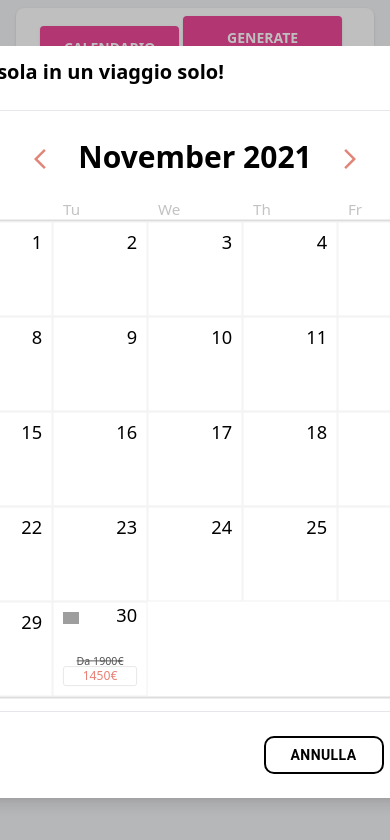
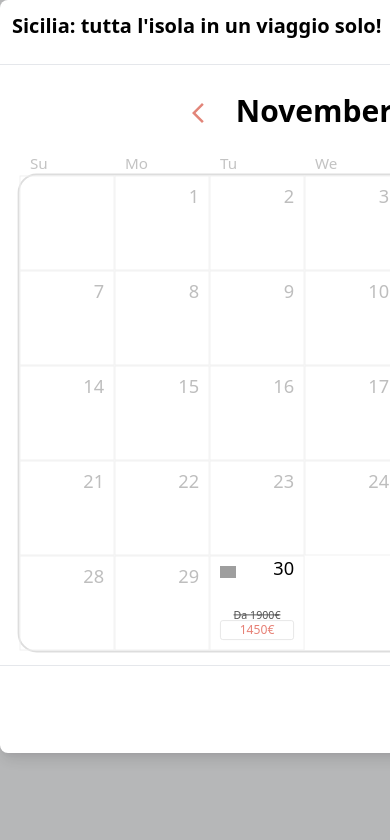
Before and after one commit to lucaperullo/widgets, a Next.js app: page / in a window 390 px wide. Both pictures are taken after a click on the button "CALENDARIO". Shown: the top 840 px of the page. Built offline with nearby package versions, Linux system fonts and the light colour scheme; grey boxes are pictures that could not be loaded.

Commit message:
fix : slightly more responsive

```diff
--- a/src/Components/Calendar.tsx
+++ b/src/Components/Calendar.tsx
@@ -21,13 +21,13 @@ const Calendar = (props: any) => {
     setToday(new Date(today.setMonth(today.getMonth() + 1)));
     setLMonth(today.getMonth() + 1);
     setLYear(today.getFullYear());
-    setMonthString(today.toLocaleString(`default`, { month: `long` }));
+    setMonthString(today.toLocaleString(locale, { month: `long` }));
   };
   const prevMonth = () => {
     setToday(new Date(today.setMonth(today.getMonth() - 1)));
     setLMonth(today.getMonth() + 1);
     setLYear(today.getFullYear());
-    setMonthString(today.toLocaleString(`default`, { month: `long` }));
+    setMonthString(today.toLocaleString(locale, { month: `long` }));
   };
 
   const addEventsToDays = (days: any) => {
@@ -80,8 +80,8 @@ const Calendar = (props: any) => {
 
   return (
     <>
-      <div className="justify-center items-center  flex overflow-x-hidden overflow-y-auto fixed inset-0 z-50 outline-none focus:outline-none">
-        <div className="relative w-auto my-6 mx-auto max-w-3xl">
+      <div className="flex justify-top overflow-x-hidden overflow-y-auto fixed inset-0 z-50 outline-none focus:outline-none">
+        <div className="w-auto mx-auto max-w-3xl">
           {/*content*/}
           <div className="border-0 rounded-lg shadow-lg relative flex flex-col w-full bg-white outline-none focus:outline-none">
             {/*header*/}
@@ -165,25 +165,42 @@ const Calendar = (props: any) => {
                           <div className="day-name">{daysArray[i]}</div>
                         )}
 
-                        {v !== null && v.event === null ? (
-                          <div style={{ height: `20px` }}></div>
-                        ) : (
+                        {v && v.event !== null && v.event.discountPrice ? (
                           <img
                             src="https://media.discordapp.net/attachments/912367384118063156/913001547070328872/discounticon.png"
                             className="discount-icon"
                           />
+                        ) : (
+                          <div style={{ height: `20px` }}></div>
                         )}
+                        {v && v.event !== null ? (
                           <span className="day-number">
                             {v !== null ? v.i : null}
                           </span>
+                        ) : (
+                          <span className="day-number-empty">
+                            {v !== null ? v.i : null}
+                          </span>
+                        )}
+
                         {v !== null && v.event !== null ? (
                           <div className="price-container">
+                            {v !== null &&
+                            v.event !== null &&
+                            v.event.discountPrice &&
+                            v.event.price ? (
                               <div className="price-discount">
                                 Da {v.event.price}€
                               </div>
+                            ) : (
+                              <div className="price">Da {v.event.price}€</div>
+                            )}
+
+                            {v && v.event !== null && v.event.discountPrice ? (
                               <div className="price-discounted">
                                 {v.event.discountPrice}€
                               </div>
+                            ) : null}
                           </div>
                         ) : null}
                       </div>
--- a/src/pages/index.tsx
+++ b/src/pages/index.tsx
@@ -20,7 +20,8 @@ export default function Home() {
     },
     {
       activityId: `1232134`,
-      date: `Thu Jan 16 2021 22:26:53 GMT+0100`,
+      date: `Thu Jan 16 2022 22:26:53 GMT+0100`,
+      price: `1600`,
     },
     {
       activityId: `12345`,
@@ -38,13 +39,11 @@ export default function Home() {
       activityId: `123124345`,
       date: `Sat Oct 21 2021 22:27:52 GMT+0100`,
       price: `2600`,
-      discountPrice: `1800`,
     },
     {
       activityId: `123456`,
       date: `Sat Dec 18 2021 22:28:17 GMT+0100`,
       price: `1800`,
-      discountPrice: `1500`,
     },
     {
       activityId: `1234567`,
@@ -62,7 +61,6 @@ export default function Home() {
       activityId: `123456789`,
       date: `Thu Dec 02 2021 22:29:02 GMT+0100`,
       price: `2100`,
-      discountPrice: `1500`,
     },
   ]);
   const generateRandomDate = () => {
--- a/src/styles/tailwindcss.css
+++ b/src/styles/tailwindcss.css
@@ -96,12 +96,12 @@
   width: 100%;
   justify-self: flex-end;
   position: relative;
-  top: -19px;
+  top: -20px;
 }
 .day-number-empty {
   font-size: 1.2rem;
   font-weight: 400;
-  color: #d3d3d3;
+  color: #bebebe;
   text-align: end;
   line-height: 1;
   width: 100%;
```
Lines whose indentation alone changed are shown as unchanged.
